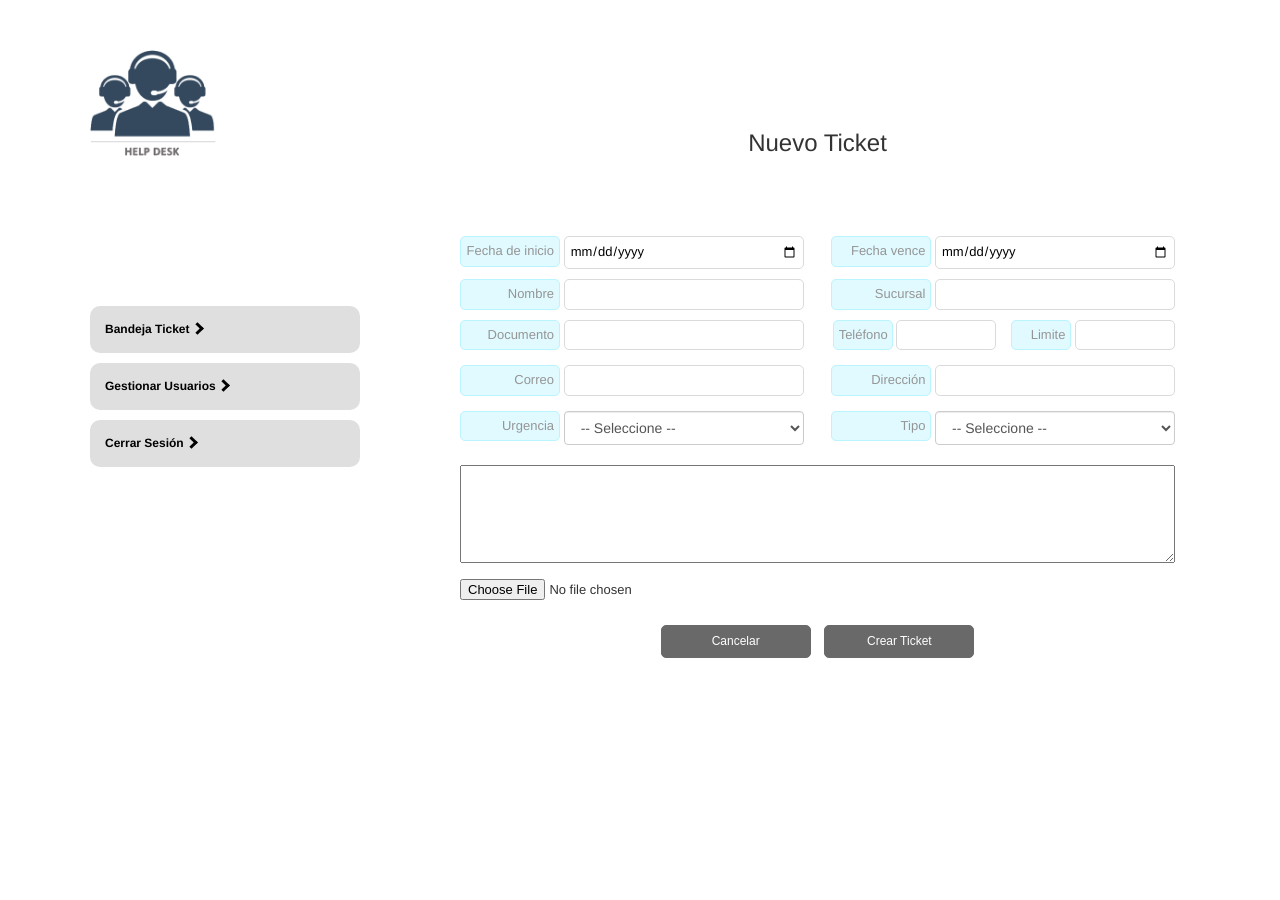
After one commit to NatalySuarezMunoz/mesaAyuda, a PHP site: page /html/nuevocaso.html in a window 1280 px wide. The commit adds this page. Run offline with PHP 8.4, Linux system fonts and the light colour scheme.

Commit message:
Se crea vista de nuevo caso

```diff
--- a/css/style.css
+++ b/css/style.css
@@ -393,3 +393,46 @@ textarea {
 .input-file {
     margin-top: 10px;
 }
+
+.textarea-margin {
+    margin-top: 10px;
+}
+
+.edit-ticket-field {
+    background: #FFF;
+    padding: 5px;
+    width: 240px;
+    border-radius: 5px;
+    border: 1px solid rgb(218, 218, 218);
+    text-align: left;
+    color: #000;
+}
+
+.edit-ticket-field-additional {
+    background: #FFF;
+    padding: 5px;
+    width: 100px;
+    border-radius: 5px;
+    border: 1px solid rgb(218, 218, 218);
+    text-align: left;
+    color: #000;
+}
+
+.select-style {
+    display: block;
+    width: 240px;
+    height: 34px;
+    padding: 6px 12px;
+    font-size: 14px;
+    line-height: 1.42857143;
+    color: #555;
+    background-color: #fff;
+    background-image: none;
+    border: 1px solid #ccc;
+    border-radius: 4px;
+    -webkit-box-shadow: inset 0 1px 1px rgb(0 0 0 / 8%);
+    box-shadow: inset 0 1px 1px rgb(0 0 0 / 8%);
+    -webkit-transition: border-color ease-in-out .15s,-webkit-box-shadow ease-in-out .15s;
+    -o-transition: border-color ease-in-out .15s,box-shadow ease-in-out .15s;
+    transition: border-color ease-in-out .15s,box-shadow ease-in-out .15s;
+}
--- a/html/gestticket.html
+++ b/html/gestticket.html
@@ -291,7 +291,7 @@
 
                                                 <div class="center-button">
                                                     <button class="btn-gris" type="submit">Cancelar</button>
-                                                    <button class="btn-gris" type="submit">Crear Usuario</button>
+                                                    <button class="btn-gris" type="submit">Guardar</button>
                                                 </div>
                                             </form>
                                         </div>
--- /dev/null
+++ b/html/nuevocaso.html
@@ -0,0 +1,253 @@
+<!DOCTYPE html>
+<html>
+<head>
+    <link rel='stylesheet' type='text/css' media='screen' href="../css/style.css">
+
+    <link rel="stylesheet" href="https://maxcdn.bootstrapcdn.com/bootstrap/3.3.7/css/bootstrap.min.css">
+  <script src="https://ajax.googleapis.com/ajax/libs/jquery/3.6.0/jquery.min.js"></script>
+  <script src="https://maxcdn.bootstrapcdn.com/bootstrap/3.4.1/js/bootstrap.min.js"></script>
+</head>
+    <body>
+        <div class="content-template">
+            <section class="section-flex">
+                <article>
+                    <div>
+                        <img class="logo" src="../img/logo_login.png" />
+                    </div>
+
+                    <div class="menu">
+                        <ul>
+                            <li>
+                                <a>
+                                    <div>
+                                        <span>Bandeja Ticket</span>
+                                        <i class="arrow right"></i>
+                                    </div>
+                                </a>
+                            </li>
+                            <li>
+                                <a>
+                                    <div>
+                                        <span>Gestionar Usuarios</span>
+                                        <i class="arrow right"></i>
+                                    </div>
+                                </a>
+                            </li>
+                            <li>
+                                <a>
+                                    <div>
+                                        <span>Cerrar Sesión</span>
+                                        <i class="arrow right"></i>
+                                    </div>
+                                </a>
+                            </li>
+                        </ul>
+                    </div>
+                </article>
+                <article class="section-content diametro">
+                    <h3>Nuevo Ticket</h3>
+
+                    <div class="user-form">
+                        <section>
+                            <article>
+                                <div class="body-details-ticket">
+                                    <form>
+                                        <div>
+                                            <section>
+                                                <article>
+                                                    <section class="display-inline">
+                                                        <article>
+                                                            <div class="details-ticket-subtitle">
+                                                                <span>Fecha de inicio</span>
+                                                            </div>
+                                                        </article>
+                                                        <article>
+                                                            <input type="date" name="fechaini" class="edit-ticket-field">
+                                                        </article>
+                                                    </section>
+                                                </article>
+
+                                                <article class="align-right">
+                                                    <section class="display-inline">
+                                                        <article>
+                                                            <div class="details-ticket-subtitle">
+                                                                <span>Fecha vence</span>
+                                                            </div>
+                                                        </article>
+                                                        <article>
+                                                            <input type="date" name="fechavence" class="edit-ticket-field">
+                                                        </article>
+                                                    </section>
+                                                </article>
+                                            </section>
+                                        </div>
+
+                                        <div>
+                                            <section>
+                                                <article>
+                                                    <section class="display-inline">
+                                                        <article>
+                                                            <div class="details-ticket-subtitle">
+                                                                <span>Nombre</span>
+                                                            </div>
+                                                        </article>
+                                                        <article>
+                                                            <input type="text" name="nombre" class="edit-ticket-field">
+                                                        </article>
+                                                    </section>
+                                                </article>
+
+                                                <article class="align-right">
+                                                    <section class="display-inline">
+                                                        <article>
+                                                            <div class="details-ticket-subtitle">
+                                                                <span>Sucursal</span>
+                                                            </div>
+                                                        </article>
+                                                        <article>
+                                                            <input type="text" name="sucursal" class="edit-ticket-field">
+                                                        </article>
+                                                    </section>
+                                                </article>
+                                            </section>
+                                        </div>
+
+                                        <div>
+                                            <section>
+                                                <article>
+                                                    <section class="display-inline">
+                                                        <article>
+                                                            <div class="details-ticket-subtitle">
+                                                                <span>Documento</span>
+                                                            </div>
+                                                        </article>
+                                                        <article>
+                                                            <input type="number" name="documento" class="edit-ticket-field">
+                                                        </article>
+                                                    </section>
+                                                </article>
+
+                                                <article class="align-right">
+                                                    <section>
+                                                        <article>
+                                                            <section class="display-inline time-ticket">
+                                                                <article>
+                                                                    <div class="details-ticket-subtitle">
+                                                                        <span>Teléfono</span>
+                                                                    </div>
+                                                                </article>
+                                                                <article>
+                                                                    <input type="number" name="telefono" class="edit-ticket-field-additional">
+                                                                </article>
+                                                            </section>
+                                                        </article>
+                                                        <article>
+                                                            <section class="display-inline time-ticket">
+                                                                <article>
+                                                                    <div class="details-ticket-subtitle">
+                                                                        <span>Limite</span>
+                                                                    </div>
+                                                                </article>
+                                                                <article>
+                                                                    <input type="text" name="limite" class="edit-ticket-field-additional">
+                                                                </article>
+                                                            </section>
+                                                        </article>
+                                                    </section>
+                                                </article>
+                                            </section>
+                                        </div>
+
+                                        <div>
+                                            <section>
+                                                <article>
+                                                    <section class="display-inline">
+                                                        <article>
+                                                            <div class="details-ticket-subtitle">
+                                                                <span>Correo</span>
+                                                            </div>
+                                                        </article>
+                                                        <article>
+                                                            <input type="email" name="email" class="edit-ticket-field">
+                                                        </article>
+                                                    </section>
+                                                </article>
+
+                                                <article class="align-right">
+                                                    <section>
+                                                        <article>
+                                                            <section class="display-inline">
+                                                                <article>
+                                                                    <div class="details-ticket-subtitle">
+                                                                        <span>Direcci&oacute;n</span>
+                                                                    </div>
+                                                                </article>
+                                                                <article>
+                                                                    <input type="text" name="direccion" class="edit-ticket-field">
+                                                                </article>
+                                                            </section>
+                                                        </article>
+                                                    </section>
+                                                </article>
+                                            </section>
+                                        </div>
+
+                                        <div class="ddlselection">
+                                            <section>
+                                                <article>
+                                                    <section class="display-inline">
+                                                        <article>
+                                                            <div class="details-ticket-subtitle">
+                                                                <span>Urgencia</span>
+                                                            </div>
+                                                        </article>
+                                                        <article>
+                                                            <select id="ddlurgencia" class="select-style">
+                                                                <option value="seleccione">-- Seleccione --</option>
+                                                                <option value="alta">Alta</option>
+                                                                <option value="media">Media</option>
+                                                                <option value="baja">Baja</option>
+                                                            </select>
+                                                        </article>
+                                                    </section>
+                                                </article>
+
+                                                <article class="align-right">
+                                                    <section class="display-inline">
+                                                        <article>
+                                                            <div class="details-ticket-subtitle">
+                                                                <span>Tipo</span>
+                                                            </div>
+                                                        </article>
+                                                        <article>
+                                                            <select id="ddltipo" class="select-style">
+                                                                <option value="seleccione">-- Seleccione --</option>
+                                                                <option value="incidencia">Incidencia</option>
+                                                                <option value="requerimiento">Requerimiento</option>
+                                                            </select>
+                                                        </article>
+                                                    </section>
+                                                </article>
+                                            </section>
+                                        </div>
+
+                                        <textarea rows="5" name="comentarios" class="textarea-margin"></textarea>
+
+                                        <input class="input-file" type="file" name="file">
+
+                                        <div class="center-button">
+                                            <button class="btn-gris" type="submit">Cancelar</button>
+                                            <button class="btn-gris" type="submit">Crear Ticket</button>
+                                        </div>
+                                    </form>
+                                </div>
+                            </article>
+                        </section>
+                    </div>
+
+
+                </article>
+            </section>
+        </div>
+    </body>
+</html>
```
